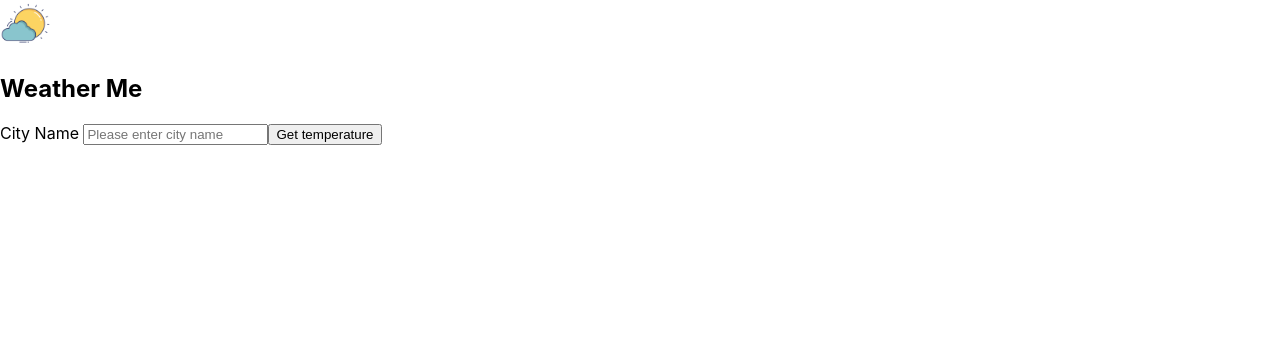
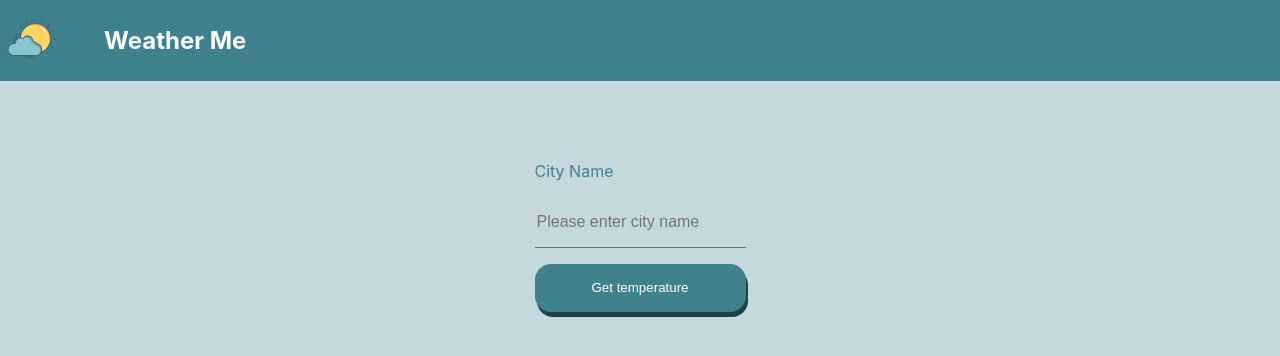
Before and after one commit to gona04/weather-app, a React (Create React App) app: page / in a window 1280 px wide. Shown: the top 356 px of the page. Built offline with nearby package versions, Linux system fonts and the light colour scheme.

Commit message:
added styles

```diff
--- a/src/component/Home.component.tsx
+++ b/src/component/Home.component.tsx
@@ -1,5 +1,6 @@
 import { useEffect, useState } from "react";
 import Header from "./Header.component";
+import "../styles.css";
 import getWeatherDataAPICall from "../service/weather.service";
 import { Iweather } from "../model/weather.class";
 
--- /dev/null
+++ b/src/style.properties.css
@@ -0,0 +1,6 @@
+:root {
+    --blue-theme: #3f828d;
+    --blue-theme-transparent: #8fb4bb82;
+    --blue-theme-darker:#1c4147;
+    --white: #ffff;
+}
--- /dev/null
+++ b/src/styles.css
@@ -0,0 +1,93 @@
+@import url('./style.properties.css');
+/* MAIN*/
+body {
+    box-sizing: content-box;
+    font-size: 1rem;
+    background-color: var(--blue-theme-transparent);
+}
+
+/* HEADER COMPONENET */
+.article-header {
+    display: flex;
+    align-items: center;
+    background-color: var(--blue-theme);
+    gap: 3rem;
+    color: var(--white);
+    border: 3px solid transparent;
+    text-align: start;
+}
+
+/* HOME COMPONENT */
+.section-content {
+    display: flex;
+    flex-direction: column;
+    align-items: center;
+    width: 100vw;
+    height: fit-content;
+    padding: 5rem 0;
+    justify-content: start;
+}
+
+.form-content {
+    color: var(--blue-theme);
+    display: flex;
+    gap: 1rem;
+    flex-direction: column;
+}
+
+input[type="text"] {
+    height: 3rem;
+    font-size: 1rem;
+    border: none;
+    border-bottom: 1px var(--blue-theme) solid;
+    outline-color: transparent;
+    background: transparent;
+    &:focus {
+        border-bottom: 1px var(--blue-theme-darker) solid;
+        background: transparent;
+        outline: transparent;
+    }
+}
+
+button {
+    background-color: var(--blue-theme);
+    color: var(--white);
+    border: none;
+    height: 3rem;
+    border-radius: 1rem;
+    box-shadow: var(--blue-theme-darker) 2px 5px;
+}
+
+.weather-content {
+    width: 30rem;
+    height: fit-content;
+    padding: 1rem;
+    border-radius: 2rem;
+    color: var(--white);
+    background: var(--blue-theme);
+    border: 1px solid var(--blue-theme-transparent);
+
+    ul {
+        list-style-type: none;
+        color: var(--white);
+        display: flex;
+        gap: 3rem;
+        flex-direction: row;
+    }
+    span {
+        font-size: 5rem;
+        display: flex;
+        flex-direction: row;
+        justify-content: center;
+    }
+
+    &:hover {
+        cursor: pointer;
+    }
+}
+
+.card-container {
+    display: flex;
+    align-items: start;
+    justify-content: center;
+}
```
